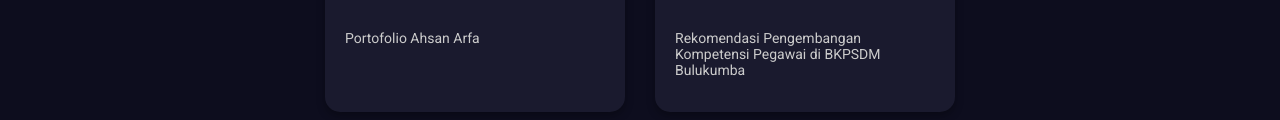
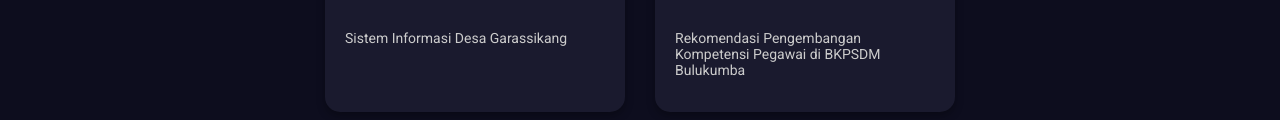
Before and after one commit to AhsanArfa2/PortofolioAhsan, a plain HTML site: page index.html in a window 1280 px wide. Shown: the part 2644-2764 px from the top of the page. Drawn offline with nearby package versions, Linux system fonts and the light colour scheme.

Commit message:
Update index.html

```diff
--- a/index.html
+++ b/index.html
@@ -119,7 +119,7 @@
                 <div class="project-container">
                     <div class="project-card">
                         <img class="project-img" src="public/img/portofolio.png" alt="portofolio">
-                        <p>Portofolio Ahsan Arfa</p>
+                        <p>Sistem Informasi Desa Garassikang</p>
                     </div>
 
                     <div class="project-card">
```
